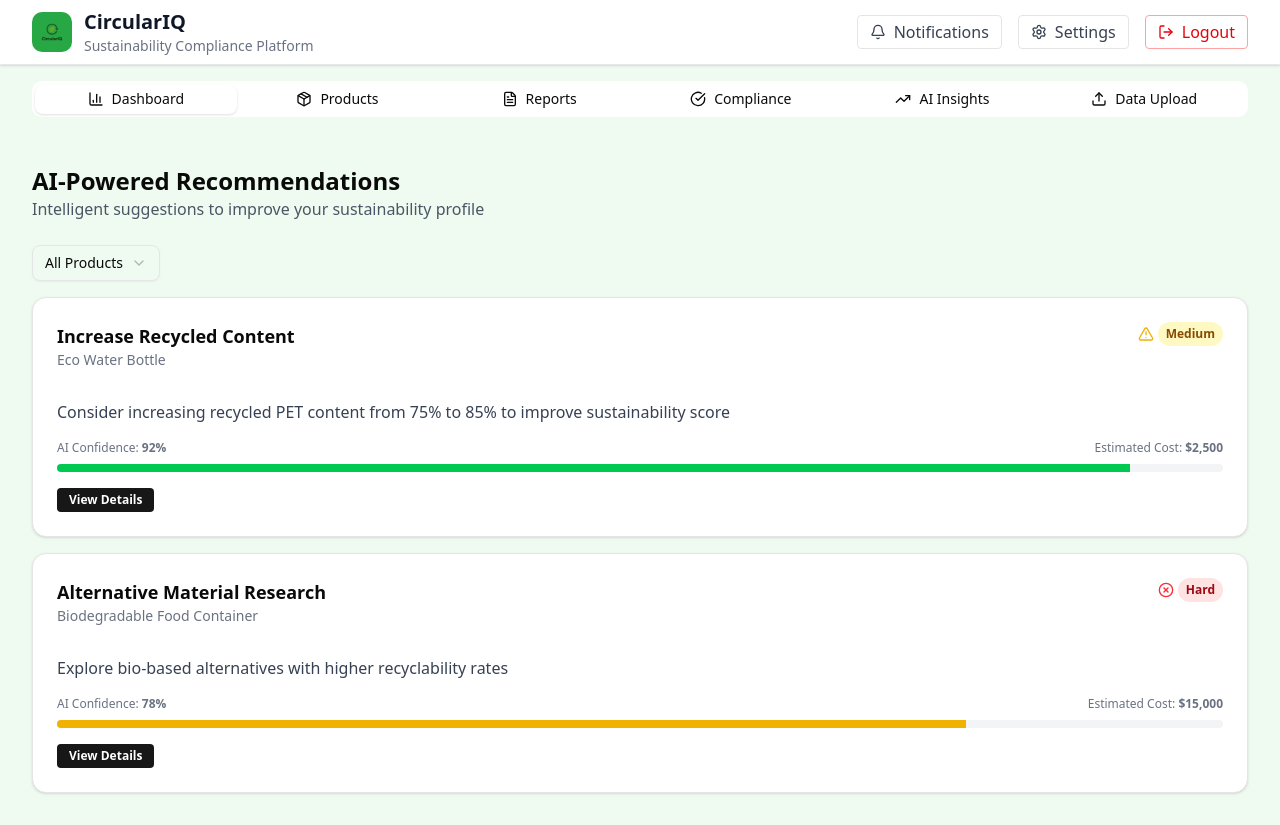
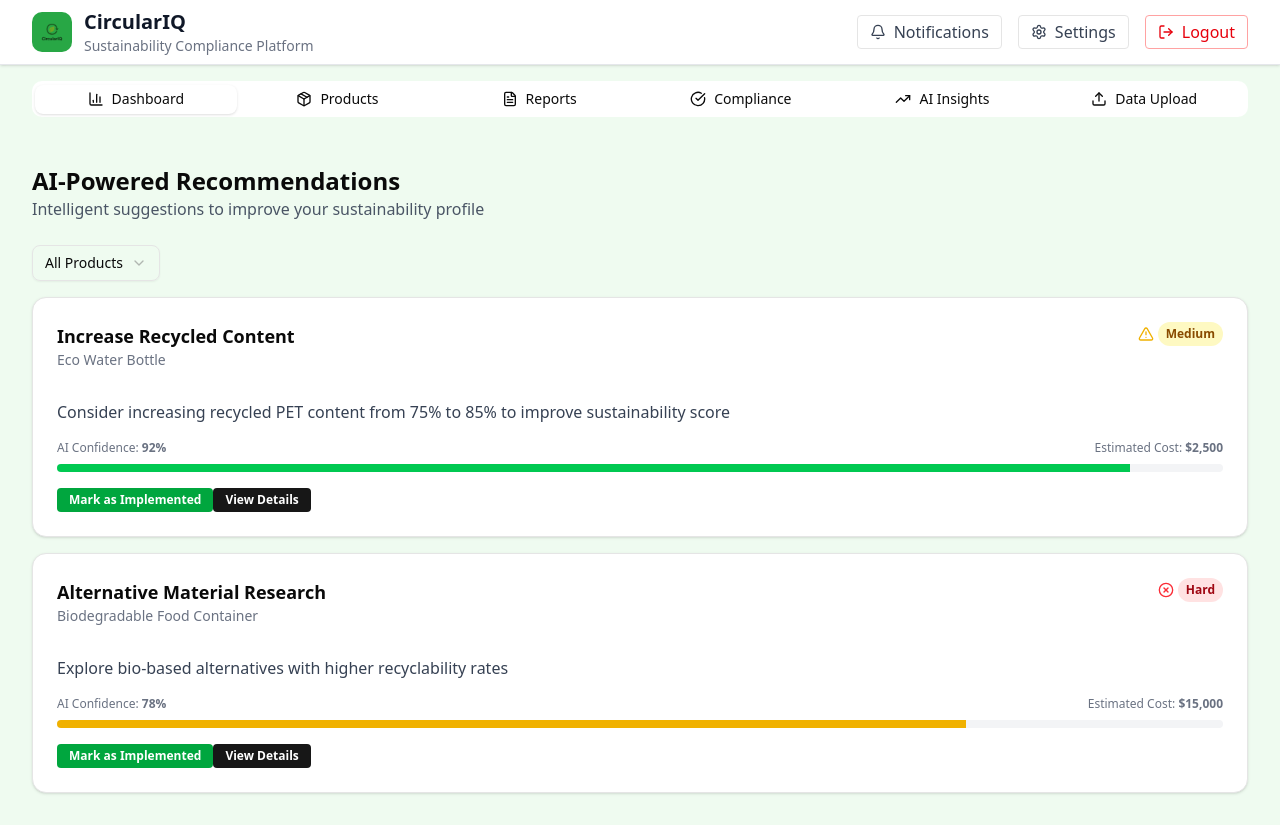
Before and after one commit to Sn0wF1re/circulariq, a Nuxt app: page /recommendations in a window 1280 px wide. Built offline with nearby package versions, Linux system fonts and the light colour scheme.

Commit message:
feat(recommendations): add Mark as Implemented button and visual indicator for completed recommendations

```diff
--- a/app/pages/recommendations.vue
+++ b/app/pages/recommendations.vue
@@ -20,11 +20,14 @@
       </Select>
     </div>
     <div class="space-y-4">
-      <Card v-for="rec in filteredRecommendations" :key="rec.id">
+      <Card v-for="rec in filteredRecommendations" :key="rec.id" :class="implementedIds.includes(rec.id) ? 'opacity-60' : ''">
         <CardHeader>
           <div class="flex items-start justify-between">
             <div>
-              <div class="font-semibold text-lg">{{ rec.title }}</div>
+              <div class="font-semibold text-lg flex items-center gap-2">
+                {{ rec.title }}
+                <CheckCircle v-if="implementedIds.includes(rec.id)" class="w-4 h-4 text-green-500" />
+              </div>
               <div class="text-sm text-gray-500">{{ getProductName(rec.product_id) }}</div>
             </div>
             <span class="flex items-center gap-1">
@@ -50,6 +53,11 @@
               :style="{ width: Math.round(rec.ai_confidence * 100) + '%' }"
             />
           </div>
+          <button
+            v-if="!implementedIds.includes(rec.id)"
+            @click="markAsImplemented(rec.id)"
+            class="mt-4 px-3 py-1 bg-green-600 text-white rounded text-xs font-semibold hover:bg-green-700"
+          >Mark as Implemented</button>
           <Dialog>
             <DialogTrigger as-child>
               <button class="mt-4 px-3 py-1 bg-primary text-white rounded text-xs font-semibold hover:bg-primary/90">View Details</button>
@@ -111,6 +119,7 @@ const recommendations = ref([
 ])
 
 const selectedProduct = ref('all')
+const implementedIds = ref([])
 
 const filteredRecommendations = computed(() => {
   if (selectedProduct.value === 'all') return recommendations.value
@@ -142,6 +151,12 @@ function getDifficultyIconColor(difficulty) {
   return 'text-gray-400'
 }
 
+function markAsImplemented(id) {
+  if (!implementedIds.value.includes(id)) {
+    implementedIds.value.push(id)
+  }
+}
+
 function downloadRecommendation(rec) {
   // Placeholder: will be replaced with real PDF export
   const details = `Recommendation: ${rec.title}\nProduct: ${getProductName(rec.product_id)}\nDifficulty: ${rec.difficulty}\nAI Confidence: ${Math.round(rec.ai_confidence * 100)}%\nEstimated Cost: $${rec.estimated_cost.toLocaleString()}\nDetails: ${rec.details}`
```
